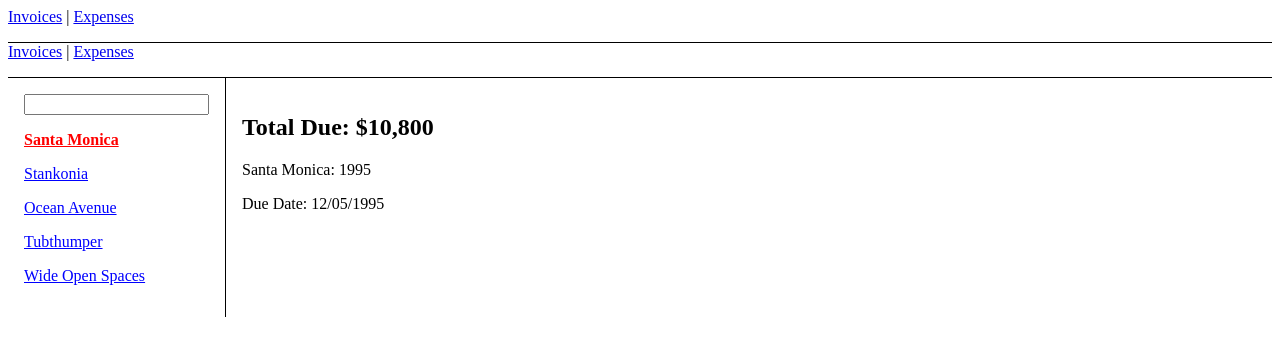
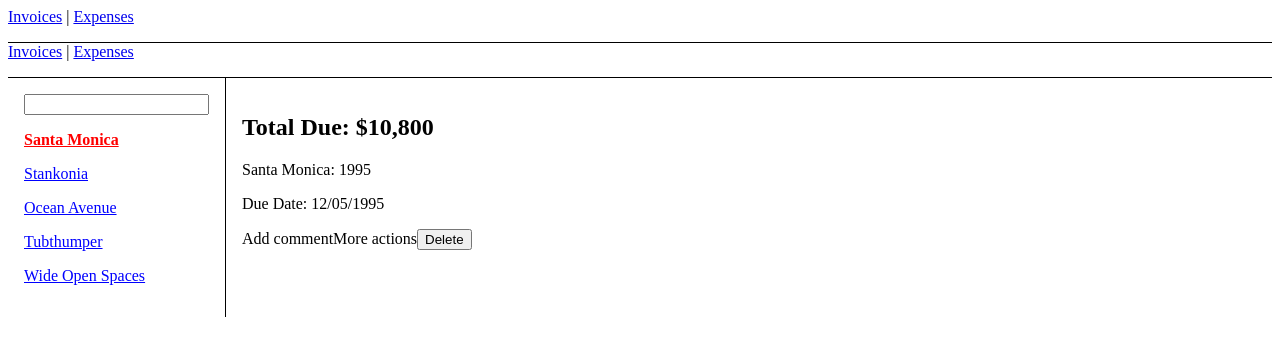
Before and after one commit to adrianoabreu/devsuperior-tutorial-react-router-dom, a React (Vite) app: page /invoices/1995 in a window 1280 px wide. Shown: the top 356 px of the page. Built offline with nearby package versions, Linux system fonts and the light colour scheme.

Commit message:
ReactJS - Navegacao Programatica com useNavigate

```diff
--- a/src/data.ts
+++ b/src/data.ts
@@ -38,3 +38,9 @@
 export function getInvoice(number: any) {
   return invoices.find((invoice) => invoice.number === number);
 }
+
+export function deleteInvoice(number: any) {
+  invoices = invoices.filter(
+    (invoice) => invoice.number !== number
+  );
+}
--- a/src/routes/Invoices/Invoice/index.tsx
+++ b/src/routes/Invoices/Invoice/index.tsx
@@ -1,9 +1,11 @@
-import { useParams } from "react-router-dom";
-import { getInvoice } from "../../../data";
+import { useNavigate, useParams } from "react-router-dom";
+import { deleteInvoice, getInvoice } from "../../../data";
 
 export default function Invoice() {
 
     const params = useParams();
+
+    const navigate = useNavigate();
 
     const invoice = getInvoice(Number(params.invoiceId));
 
@@ -17,6 +19,16 @@
                         {invoice.name}: {invoice.number}
                     </p>
                     <p>Due Date: {invoice.due}</p>
+                     <p>Add commentMore actions
+                        <button
+                            onClick={() => {
+                                deleteInvoice(invoice.number);
+                                navigate("/invoices" + location.search);
+                            }}
+                        >
+                            Delete
+                        </button>
+                    </p>
                 </main>
 
             }
```
